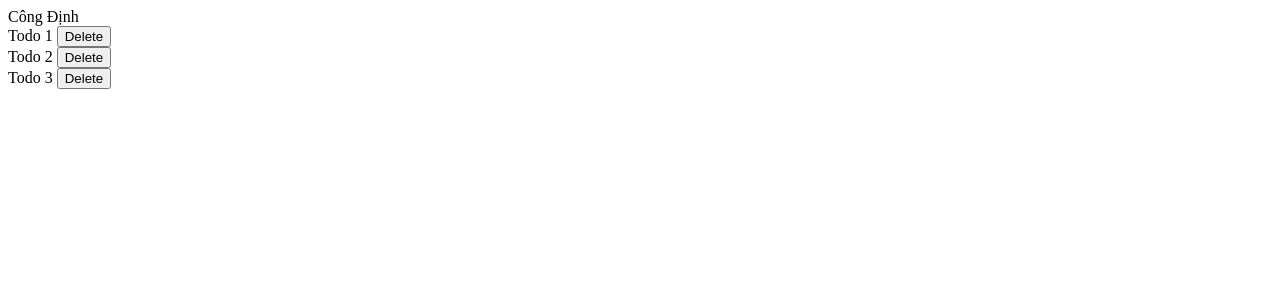
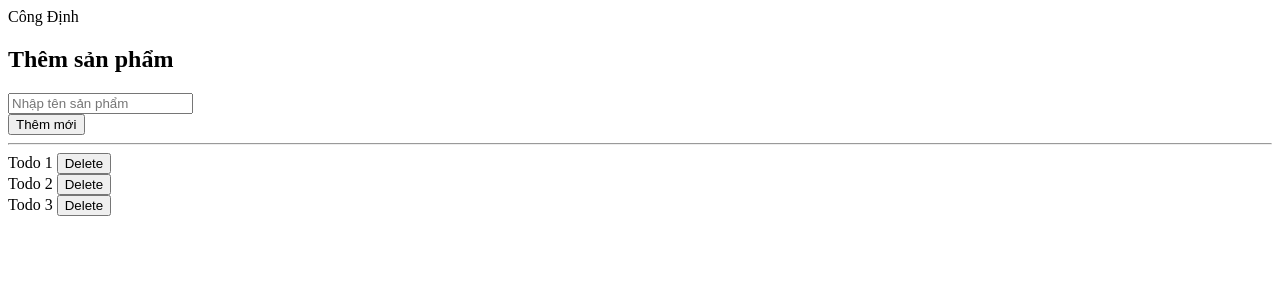
Before and after one commit to dinhdc1111/Typescript-Basic, a React (Vite) app: page / in a window 1280 px wide. Shown: the top 300 px of the page. Built offline with nearby package versions, Linux system fonts and the light colour scheme.

Commit message:
feat: :fire: Lesson 4 : Form Add

```diff
--- /dev/null
+++ b/src/components/AddTodo/index.tsx
@@ -0,0 +1,33 @@
+import React, { useState } from 'react'
+
+type Props = {
+    onAdd: (todo: any) => void;
+}
+
+const AddTodo = (props: Props) => {
+    const [value, setValue] = useState("");
+    const onHandleChange = (e: any) => {
+        setValue(e.target.value)
+    }
+    const onHandleSubmit = (e: React.FormEvent<HTMLFormElement>) => {
+        e.preventDefault();
+        const fakeObject = {
+            id: 11,
+            title: value,
+            completed: true
+        }
+        props.onAdd(fakeObject)
+    }
+    return (
+        <div>
+            <form action="" onSubmit={onHandleSubmit}>
+                <h2>Thêm sản phẩm</h2>
+                <input type="text" placeholder='Nhập tên sản phẩm' onChange={onHandleChange}/> <br />
+                <button>Thêm mới</button>
+            </form>
+            <hr />
+        </div>
+    )
+}
+
+export default AddTodo
--- a/src/components/ListTodo/index.tsx
+++ b/src/components/ListTodo/index.tsx
@@ -7,7 +7,7 @@ interface ITodo {
 }
 type ListTodoProps = {
     todos: ITodo[];
-    addTodo: (id: number) => void;
+    onRemove: (id: number) => void;
 };
 
 const ListTodo = (props: ListTodoProps) => {
@@ -16,7 +16,7 @@ const ListTodo = (props: ListTodoProps) => {
         {props.todos.map((todo) => (
         <div key={todo.id}>
         {todo.title}{" "}
-        <button onClick={() => props.addTodo(todo.id)}>Delete</button>
+        <button onClick={() => props.onRemove(todo.id)}>Delete</button>
         </div>
     ))}
     </div>
--- a/src/components/Todo/index.tsx
+++ b/src/components/Todo/index.tsx
@@ -1,4 +1,5 @@
 import React from "react";
+import AddTodo from "../AddTodo";
 import ListTodo from "../ListTodo";
 
 type Props = {};
@@ -9,12 +10,16 @@ const Todo = (props: Props) => {
         { id: 2, title: "Todo 2", completed: false },
         { id: 3, title: "Todo 3", completed: false },
     ]);
-    const onHandleAddTodo = (id: number) => {
+    const onHandleRemoveTodo = (id: number) => {
         setTodos(todos.filter((todo) => todo.id !== id));
     };
+    const onHandleAddTodo = (todo: any) => {
+        setTodos([...todos, todo])
+    }
     return (
         <div>
-            <ListTodo todos={todos} addTodo={onHandleAddTodo} />
+            <AddTodo onAdd={onHandleAddTodo}/>
+            <ListTodo todos={todos} onRemove={onHandleRemoveTodo} />
         </div>
     );
 };
```
